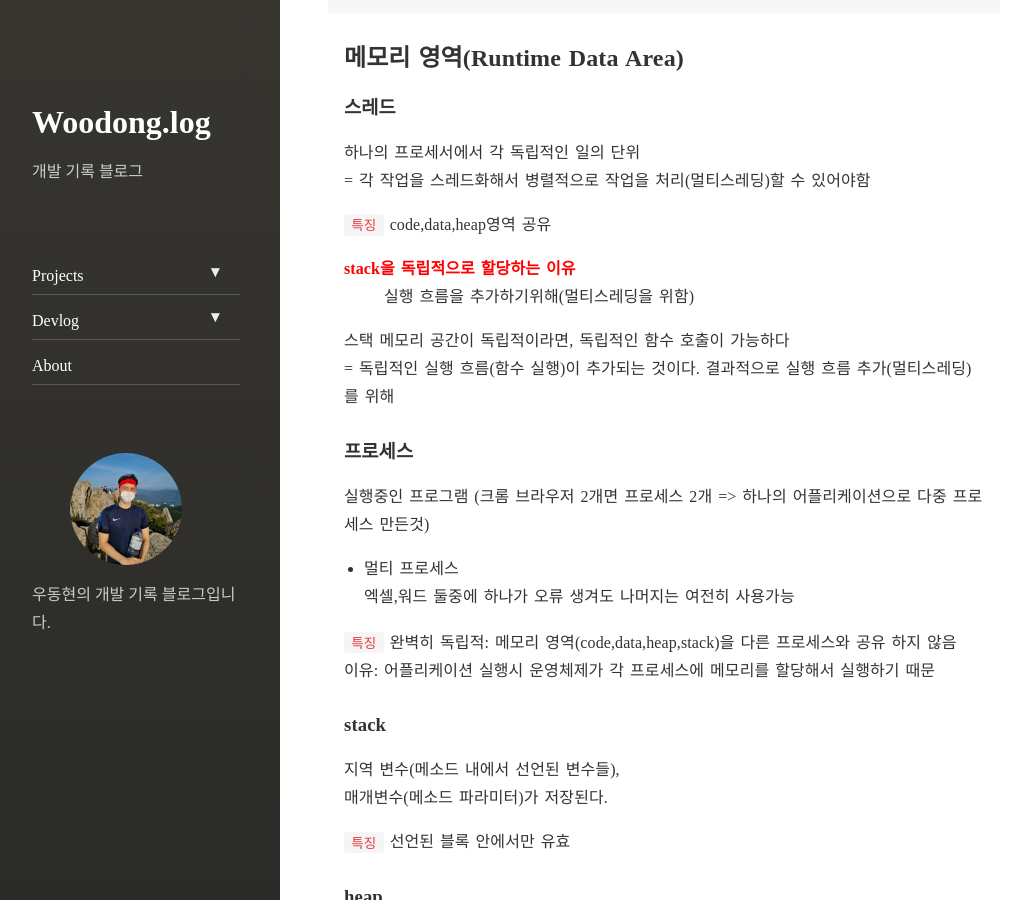
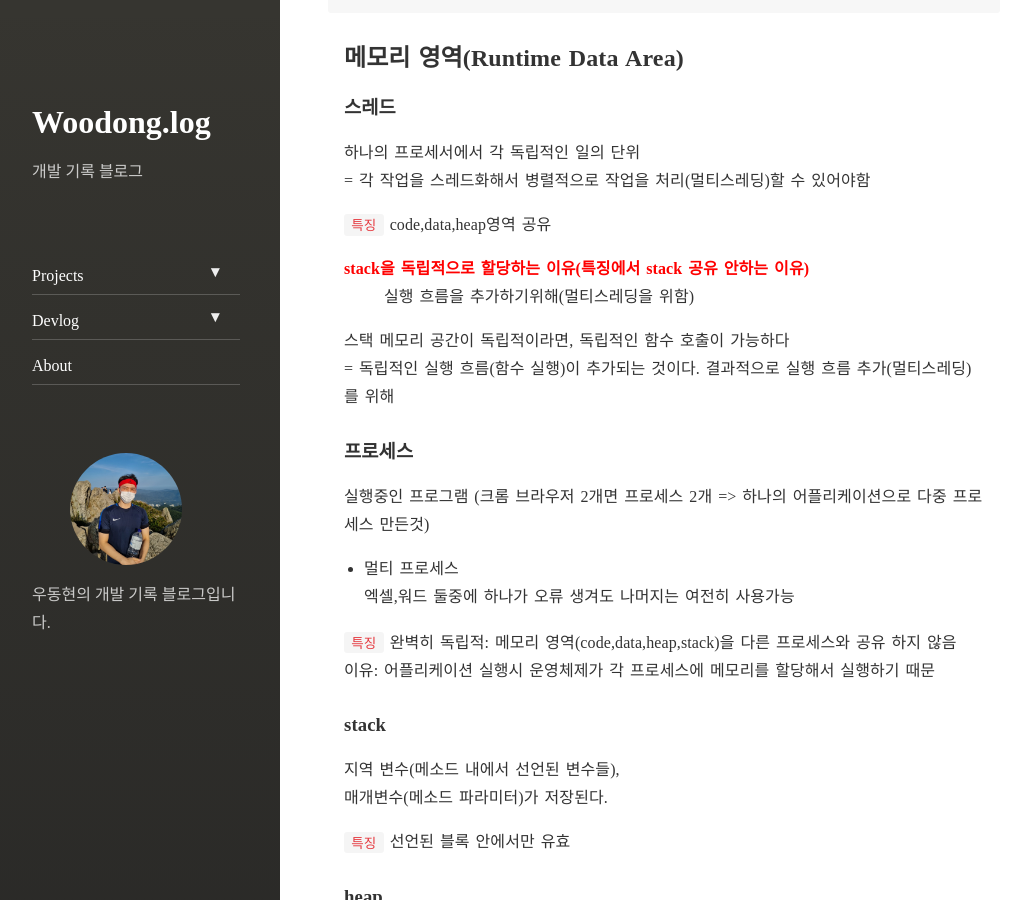
Before and after one commit to dhsj8405/dhsj8405.github.io, a Jekyll site: the page built from _posts/2021-09-08-java-basic.markdown, in a window 1280 px wide and 900 px high, scrolled down 2925 px. Shown: the whole window, without its empty margins (8-1021 px from the left). Built offline with Jekyll 4.4.1, drawn with Linux system fonts in a browser that asks for light colours; nearby versions of some CDN libraries; comment, search, counter and statistics services are not loaded.

Commit message:
내용 보완

```diff
--- a/_posts/2021-09-08-java-basic.markdown
+++ b/_posts/2021-09-08-java-basic.markdown
@@ -106,7 +106,7 @@
 
 `특징` code,data,heap영역 공유
 
-<span style="color:red">stack을 독립적으로 할당하는 이유</span>
+<span style="color:red">stack을 독립적으로 할당하는 이유(특징에서 stack 공유 안하는 이유)</span>
 : 실행 흐름을 추가하기위해(멀티스레딩을 위함)
 
 스택 메모리 공간이 독립적이라면, 독립적인 함수 호출이 가능하다
```
